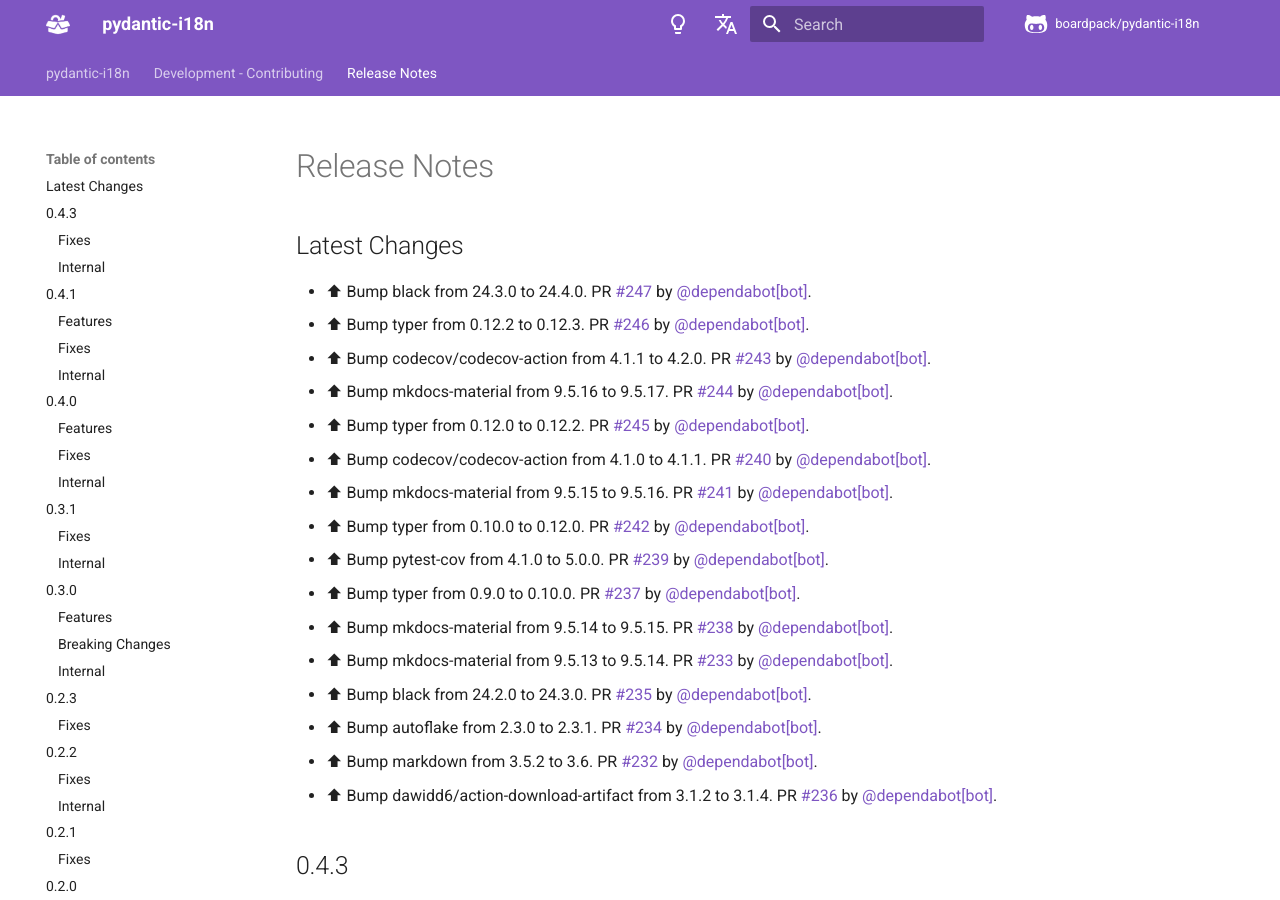
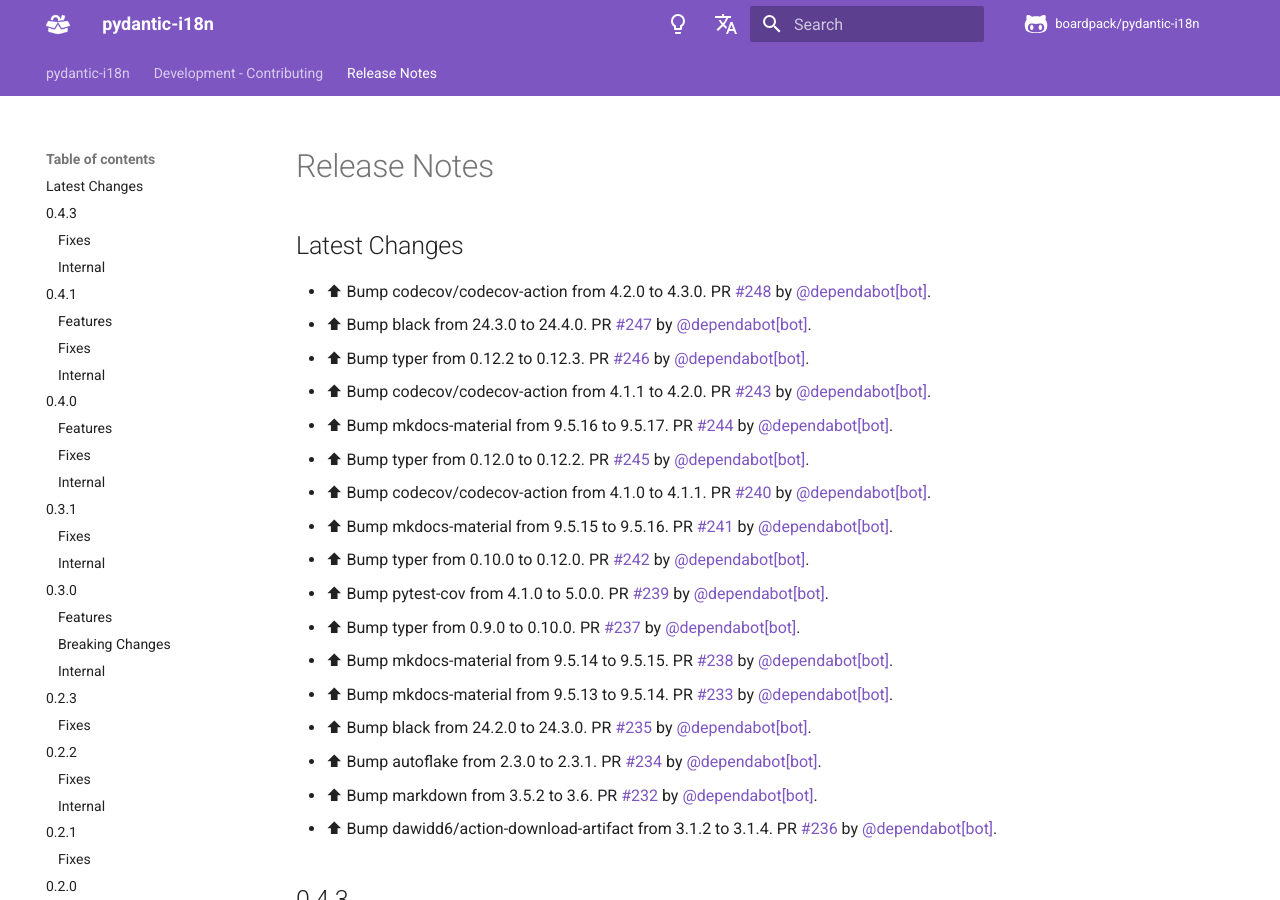
Before and after one commit to boardpack/pydantic-i18n, an MkDocs documentation site: the page built from docs/en/docs/release-notes.md, in a window 1280 px wide and 900 px high. Built offline with MkDocs 1.6.1 and Material for MkDocs 9.7.7, drawn with Linux system fonts in a browser that asks for light colours; comment, search, counter and statistics services are not loaded.

Commit message:
📝 Update release notes

```diff
--- a/docs/en/docs/release-notes.md
+++ b/docs/en/docs/release-notes.md
@@ -2,6 +2,7 @@
 
 ## Latest Changes
 
+* ⬆ Bump codecov/codecov-action from 4.2.0 to 4.3.0. PR [#248](https://github.com/boardpack/pydantic-i18n/pull/248) by [@dependabot[bot]](https://github.com/apps/dependabot).
 * ⬆ Bump black from 24.3.0 to 24.4.0. PR [#247](https://github.com/boardpack/pydantic-i18n/pull/247) by [@dependabot[bot]](https://github.com/apps/dependabot).
 * ⬆ Bump typer from 0.12.2 to 0.12.3. PR [#246](https://github.com/boardpack/pydantic-i18n/pull/246) by [@dependabot[bot]](https://github.com/apps/dependabot).
 * ⬆ Bump codecov/codecov-action from 4.1.1 to 4.2.0. PR [#243](https://github.com/boardpack/pydantic-i18n/pull/243) by [@dependabot[bot]](https://github.com/apps/dependabot).
```
